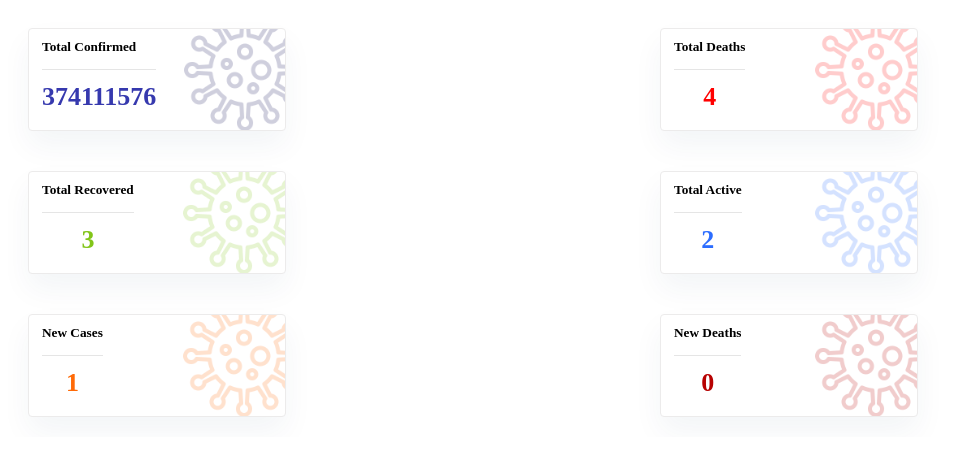
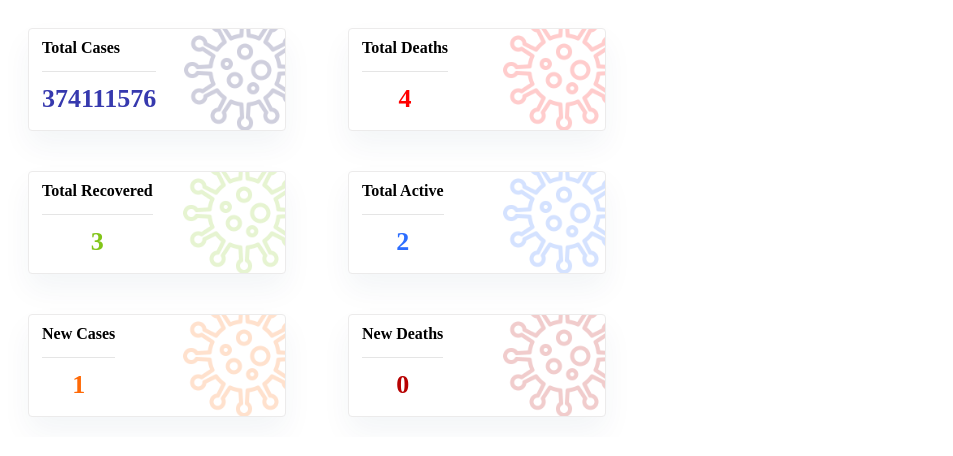
Before and after one commit to Angelinabassano/CovidTracker, a React (Vite) app: page / in a window 1280 px wide. Shown: the top 456 px of the page, without its empty margins (0-953 px from the left). Built offline with nearby package versions, Linux system fonts and the light colour scheme.

Commit message:
animation reusableCard

```diff
--- a/src/components/reusableCardsTracker1/CardDesign.jsx
+++ b/src/components/reusableCardsTracker1/CardDesign.jsx
@@ -6,7 +6,7 @@ import "../../components/reusableCardsTracker1/reusableCards.css"
 
 const List = () => {
   const infoCard = [
-    { icon: imagesTracker1.covidBlueDark, label: 'Total Confirmed', value: '374111576', color: "#3639AE" },
+    { icon: imagesTracker1.covidBlueDark, label: 'Total Cases', value: '374111576', color: "#3639AE" },
     { icon: imagesTracker1.covidRed, label: 'Total Deaths', value: '4', color: '#ff0000' },
     { icon: imagesTracker1.covidGreen, label: 'Total Recovered', value: '3', color: '#82c519' },
     { icon: imagesTracker1.covidBlue, label: 'Total Active', value: '2', color: "#2c6dff"},
--- a/src/components/reusableCardsTracker1/reusableCards.css
+++ b/src/components/reusableCardsTracker1/reusableCards.css
@@ -5,7 +5,7 @@
 .cardsContainer{
     display:grid;
     grid-template-columns: repeat(2, 1fr);
-
+    width:640px;
 }
 .card{
     background-color: rgb(255, 255, 255);
@@ -17,18 +17,36 @@
     border: 1px solid rgb(236, 235, 235);
     box-shadow: 0 15px 30px 0 rgba(20, 50, 90, 0.05);
     margin: 20px;
+    transition: transform ease 400ms;
+}
+.card:hover{
+    transform: translate(0, -10px);
+    .imgIcon{
+        animation: spin 3s infinite linear;
+    }
 
+}
+@keyframes spin {
+    from {
+    transform: rotate(0deg);
+    }
+    to {
+    transform: rotate(360deg);
+    }
 }
 .label{
     margin: 10px 0 12px 13px;
     padding-bottom: 14px;
     border-bottom: 1px solid rgba(0, 0, 0, 0.1);
+    font-size: 16px;
+
 }
 .value{
     margin: 0 0 0 13px;
     font-weight: bold;
     font-size: 26px;
     text-align: center;
+
 }
 .imgIcon{
     width:130px;
@@ -37,4 +55,5 @@
     position: relative;
     top: -24px;
     left: 24px;
+
 }
```
